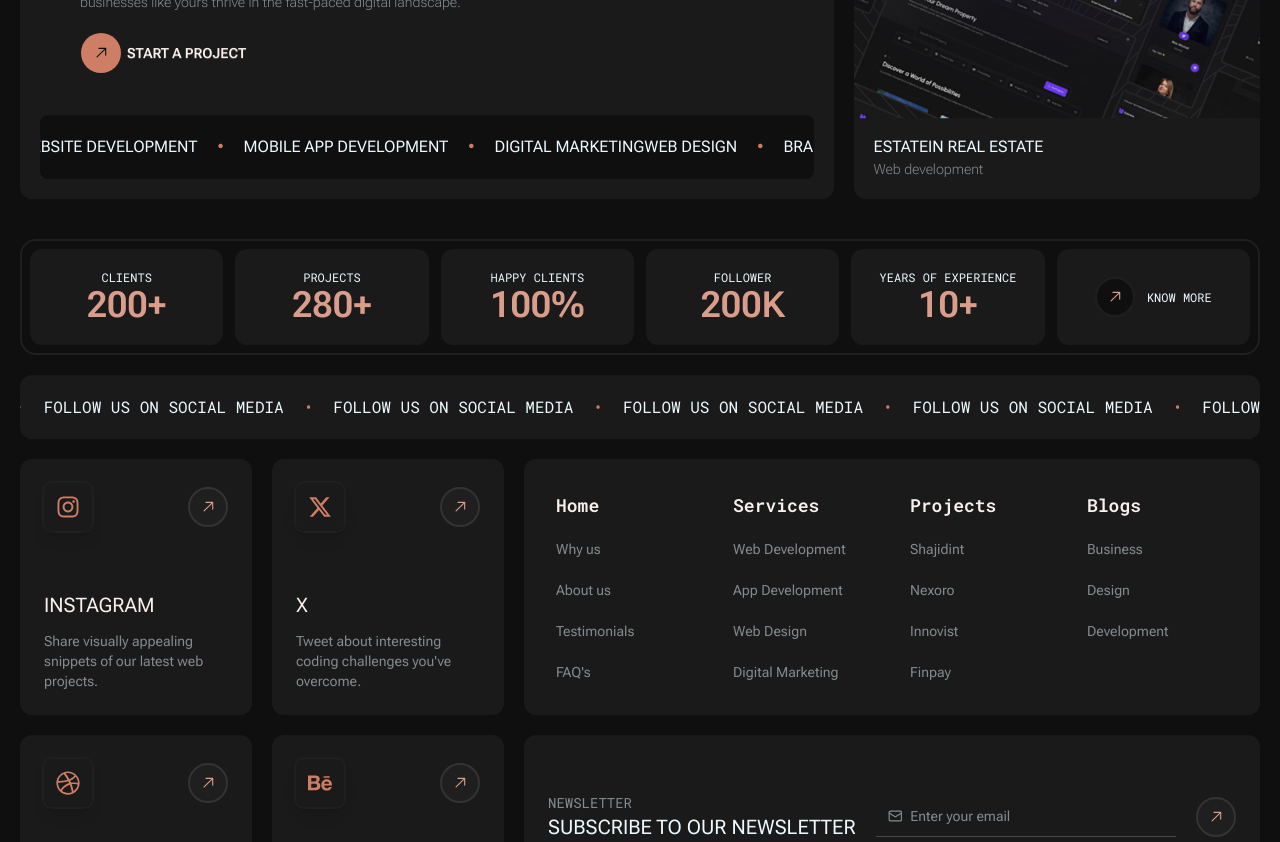
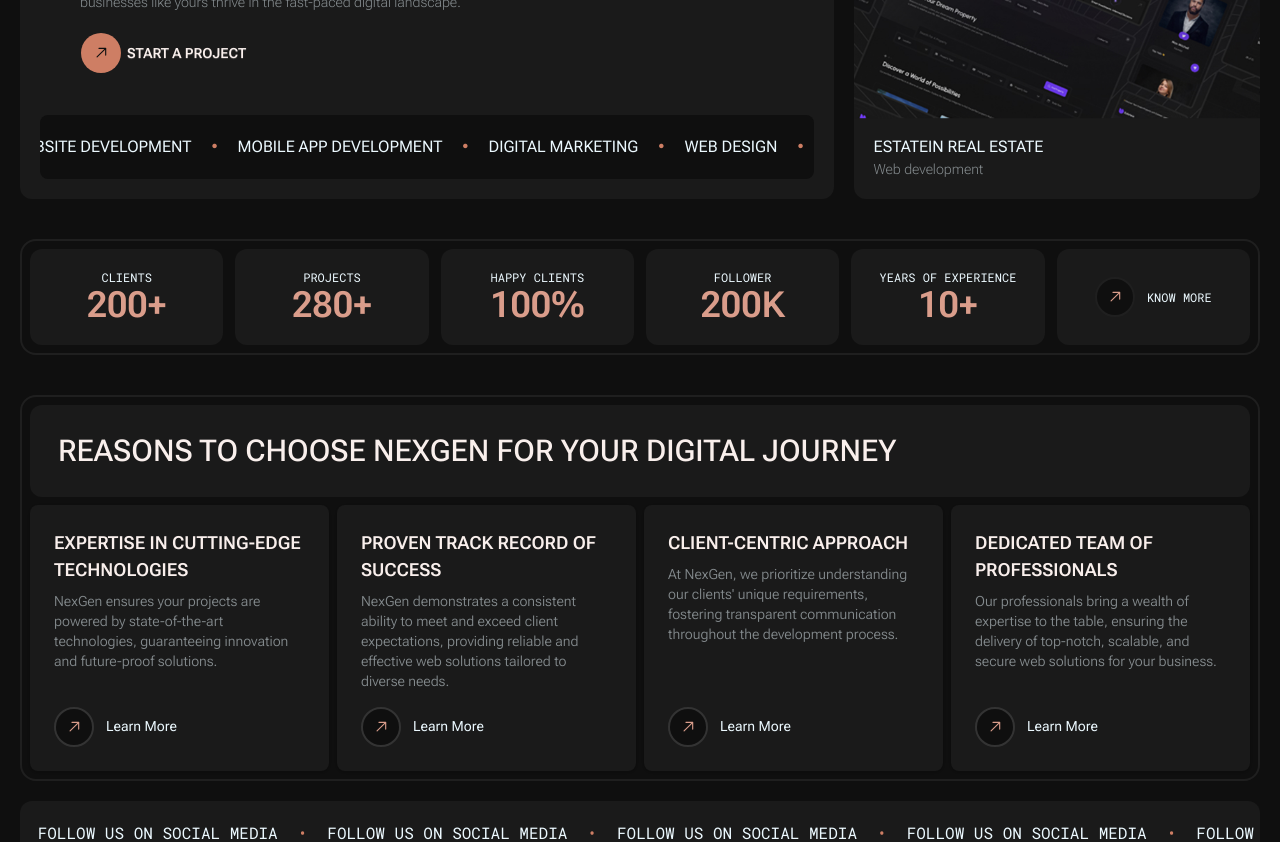
Before and after one commit to ahsanulazim/lufixa, a Next.js app: page / in a window 1280 px wide. Shown: the part 540-1382 px from the top of the page. Built offline with nearby package versions, Linux system fonts and the light colour scheme.

Commit message:
strategy section done

```diff
--- a/app/(mainLayout)/page.js
+++ b/app/(mainLayout)/page.js
@@ -1,11 +1,13 @@
 import Counts from "@/components/home/Counts"
 import Hero from "@/components/home/Hero"
+import Strategy from "@/components/home/Strategy"
 
 const page = () => {
     return (
         <main>
             <Hero />
             <Counts />
+            <Strategy />
         </main>
     )
 }
--- a/components/ServiceMarquee.jsx
+++ b/components/ServiceMarquee.jsx
@@ -12,6 +12,7 @@ const ServiceMarquee = () => {
             <p className="uppercase">Mobile App Development</p>
             <span className="text-main mx-5">•</span>
             <p className="uppercase">Digital Marketing</p>
+            <span className="text-main mx-5">•</span>
         </Marquee>
     )
 }
--- /dev/null
+++ b/components/home/Strategy.jsx
@@ -0,0 +1,19 @@
+import Section from "../layout/Section"
+import SecTitle from "../ui/SecTitle"
+import StrategyCard from "../ui/StrategyCard"
+import strategies from "@/json/strategies.json"
+
+const Strategy = () => {
+    return (
+        <Section>
+            <div className="p-2 rounded-2xl border-2 border-silent-100 font-roboto-flex">
+                <SecTitle button={false} />
+                <div className="grid sm:grid-cols-2 md:grid-cols-3 lg:grid-cols-4 gap-2 mt-2">
+                    {strategies.map((strategy) => <StrategyCard key={strategy.id} strategy={strategy} />)}
+                </div>
+            </div>
+        </Section>
+    )
+}
+
+export default Strategy
--- /dev/null
+++ b/components/ui/Button.jsx
@@ -0,0 +1,12 @@
+import Link from "next/link"
+import Arrowbtn from "./Arrowbtn"
+
+const Button = () => {
+    return (
+        <Link href="#" className="flex gap-3 items-center">
+            <Arrowbtn className="bg-silent-300 border-silent-50" /> Learn More
+        </Link>
+    )
+}
+
+export default Button
--- /dev/null
+++ b/components/ui/SecTitle.jsx
@@ -0,0 +1,18 @@
+import Link from "next/link"
+import Arrowbtn from "./Arrowbtn"
+
+const SecTitle = ({ button }) => {
+    return (
+        <div className="flex items-center justify-between gap-5 p-7 bg-silent-200 rounded-xl">
+            <div>
+                <h2 className="text-2xl xs:text-3xl font-medium text-heading uppercase">Reasons to Choose NexGen for Your Digital Journey</h2>
+            </div>
+            {button && <Link href="#" className="flex gap-3 items-center uppercase max-sm:hidden">
+                <Arrowbtn className="bg-silent-100 border-silent-50" /> All Testimonials
+            </Link>}
+
+        </div>
+    )
+}
+
+export default SecTitle
--- /dev/null
+++ b/components/ui/StrategyCard.jsx
@@ -0,0 +1,17 @@
+import Button from "./Button"
+
+const StrategyCard = ({ strategy }) => {
+    return (
+        <div className="card bg-silent-200 shadow-sm">
+            <div className="card-body">
+                <h2 className="card-title uppercase text-heading">{strategy.heading}</h2>
+                <p className="opacity-50 text-sm font-light">{strategy.description}</p>
+                <div className="card-actions mt-2">
+                    <Button />
+                </div>
+            </div>
+        </div>
+    )
+}
+
+export default StrategyCard
--- /dev/null
+++ b/json/strategies.json
@@ -0,0 +1,22 @@
+[
+    {
+        "id":0,
+        "heading": "Expertise in Cutting-Edge Technologies",
+        "description": "NexGen ensures your projects are powered by state-of-the-art technologies, guaranteeing innovation and future-proof solutions."
+    },
+    {
+        "id":1,
+        "heading": "Proven Track Record of Success",
+        "description": "NexGen demonstrates a consistent ability to meet and exceed client expectations, providing reliable and effective web solutions tailored to diverse needs."
+    },
+    {
+        "id":2,
+        "heading": "Client-Centric Approach",
+        "description": "At NexGen, we prioritize understanding our clients' unique requirements, fostering transparent communication throughout the development process."
+    },
+    {
+        "id":3,
+        "heading": "Dedicated Team of Professionals",
+        "description": "Our professionals bring a wealth of expertise to the table, ensuring the delivery of top-notch, scalable, and secure web solutions for your business."
+    }
+]
```
